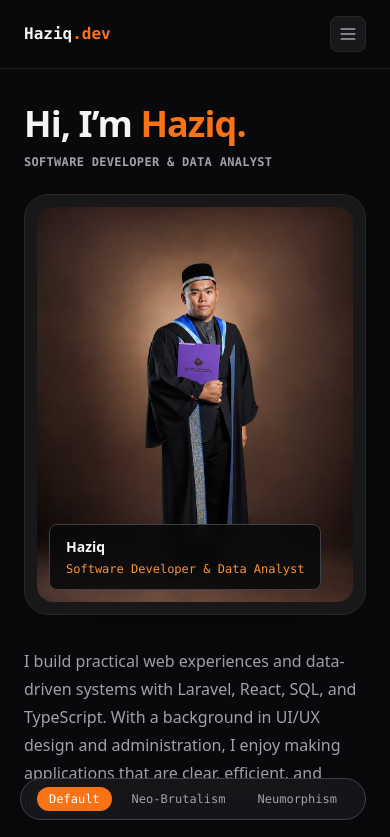
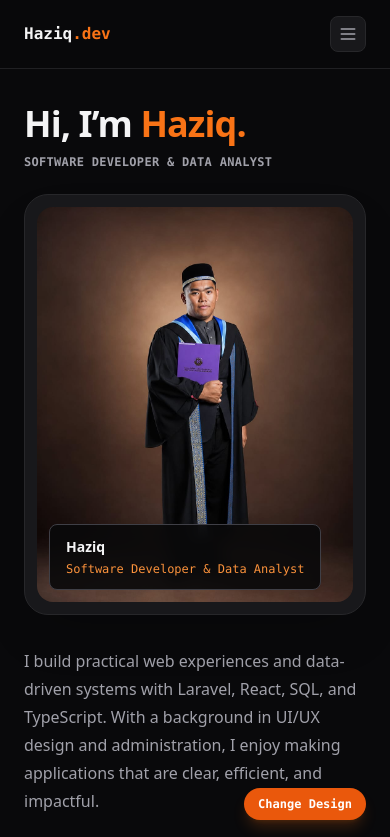
Before and after one commit to VER-SI/haziq-portfolio-site, a React (Vite) app: page / in a window 390 px wide. Shown: the top 837 px of the page. Built offline with nearby package versions, Linux system fonts and the light colour scheme.

Commit message:
Change Design

```diff
--- a/src/App.tsx
+++ b/src/App.tsx
@@ -13,6 +13,8 @@ export type DesignAesthetic = 'default' | 'neo-brutalism' | 'neumorphism';
 export default function App() {
   // State to track which design is currently active
   const [aesthetic, setAesthetic] = useState<DesignAesthetic>('default');
+  // State to toggle the mobile view drawer
+  const [mobileMenuOpen, setMobileMenuOpen] = useState(false);
 
   const getAppStyles = () => {
     switch (aesthetic) {
@@ -20,26 +22,29 @@ export default function App() {
         return {
           rootBg: 'bg-[#FFEBDC] text-[#341C09]',
           toolbar: 'rounded-none border-2 border-[#341C09] bg-[#FEAB6D] px-4 py-2 shadow-[6px_6px_0px_0px_#341C09]',
-          label: 'font-mono text-xs text-[#341C09] font-bold mr-1 hidden sm:inline',
+          label: 'font-mono text-xs text-[#341C09] font-bold mr-1',
           buttonActive: 'rounded-none border-2 border-[#341C09] bg-[#FC7307] px-3 py-1 font-mono text-xs font-extrabold text-[#341C09] shadow-[2px_2px_0px_0px_#341C09]',
           buttonInactive: 'rounded-none border-2 border-[#341C09] bg-[#FFEBDC] px-3 py-1 font-mono text-xs font-bold text-[#341C09] hover:bg-[#f6d7be]',
+          mobileToggleBtn: 'rounded-none border-2 border-[#341C09] bg-[#FC7307] px-3.5 py-2 font-mono text-xs font-extrabold text-[#341C09] shadow-[2px_2px_0px_0px_#341C09]',
         };
       case 'neumorphism':
         return {
           rootBg: 'bg-zinc-950 text-zinc-100',
           toolbar: 'rounded-2xl bg-white px-4 py-2 shadow-[10px_10px_30px_rgba(0,0,0,0.15),-5px_-5px_15px_rgba(255,255,255,0.8)] transition-all duration-500',
-          label: 'font-mono text-xs text-[#2D343F] font-bold mr-1 hidden sm:inline',
+          label: 'font-mono text-xs text-[#2D343F] font-bold mr-1',
           buttonActive: 'rounded-xl bg-[#F98829] px-3.5 py-1 font-mono text-xs font-bold text-white shadow-[3px_3px_6px_#d47322,-3px_-3px_6px_#ff9d30]',
           buttonInactive: 'rounded-xl bg-[#EBECF0] px-3.5 py-1 font-mono text-xs font-semibold text-[#2D343F] shadow-[3px_3px_6px_#c8c9ce,-3px_-3px_6px_#ffffff] hover:text-[#F98829] transition-all',
+          mobileToggleBtn: 'rounded-xl bg-[#F98829] px-3.5 py-2 font-mono text-xs font-semibold text-white shadow-[3px_3px_6px_#d47322,-3px_-3px_6px_#ff9d30]',
         };
       case 'default':
       default:
         return {
           rootBg: 'bg-zinc-950 text-zinc-100',
-          toolbar: 'rounded-full border border-zinc-700 bg-zinc-900/90 px-4 py-2 shadow-2xl backdrop-blur-md',
-          label: 'font-mono text-xs text-zinc-400 mr-1 hidden sm:inline',
-          buttonActive: 'rounded-full bg-orange-500 px-3 py-1 font-mono text-xs font-medium text-white',
-          buttonInactive: 'rounded-full px-3 py-1 font-mono text-xs font-medium text-zinc-400 hover:text-zinc-200 transition-all',
+          toolbar: 'rounded-2xl border border-zinc-700 bg-zinc-900/90 px-4 py-2 shadow-2xl backdrop-blur-md',
+          label: 'font-mono text-xs text-zinc-400 mr-1',
+          buttonActive: 'rounded-2xl bg-orange-500 px-3 py-1 font-mono text-xs font-medium text-white',
+          buttonInactive: 'rounded-2xl px-3 py-1 font-mono text-xs font-medium text-zinc-400 hover:text-zinc-200 transition-all',
+          mobileToggleBtn: 'rounded-2xl bg-orange-600 px-3.5 py-2 font-mono text-xs font-semibold text-white shadow-lg shadow-orange-500/20 hover:bg-orange-500 transition-all',
         };
     }
   };
@@ -60,7 +65,56 @@ export default function App() {
       </main>
 
       {/* Floating Design Aesthetic Switcher Toolbar */}
-      <aside aria-label="Design Aesthetic Switcher" className={`fixed bottom-6 right-6 z-50 flex items-center gap-2 ${s.toolbar}`}>
+      <aside aria-label="Design Aesthetic Switcher" className="fixed bottom-6 right-6 z-50">
+        {/* Mobile View: Collapsed Toggle Button */}
+        <div className="block sm:hidden">
+          {!mobileMenuOpen ? (
+            <button
+              type="button"
+              onClick={() => setMobileMenuOpen(true)}
+              className={s.mobileToggleBtn}
+            >
+              Change Design
+            </button>
+          ) : (
+            <div className={`flex flex-col gap-2 p-3 ${s.toolbar}`}>
+              <div className="flex items-center justify-between pb-1">
+                <span className={s.label}>Style:</span>
+                <button
+                  type="button"
+                  onClick={() => setMobileMenuOpen(false)}
+                  className="font-mono text-xs font-bold opacity-70 hover:opacity-100"
+                >
+                  ✕
+                </button>
+              </div>
+              <button
+                type="button"
+                onClick={() => { setAesthetic('default'); setMobileMenuOpen(false); }}
+                className={aesthetic === 'default' ? s.buttonActive : s.buttonInactive}
+              >
+                Default
+              </button>
+              <button
+                type="button"
+                onClick={() => { setAesthetic('neo-brutalism'); setMobileMenuOpen(false); }}
+                className={aesthetic === 'neo-brutalism' ? s.buttonActive : s.buttonInactive}
+              >
+                Neo-Brutalism
+              </button>
+              <button
+                type="button"
+                onClick={() => { setAesthetic('neumorphism'); setMobileMenuOpen(false); }}
+                className={aesthetic === 'neumorphism' ? s.buttonActive : s.buttonInactive}
+              >
+                Neumorphism
+              </button>
+            </div>
+          )}
+        </div>
+
+        {/* Desktop View: Always Expanded Bar */}
+        <div className={`hidden sm:flex items-center gap-2 ${s.toolbar}`}>
           <span className={s.label}>Style:</span>
 
           <button
@@ -86,6 +140,7 @@ export default function App() {
           >
             Neumorphism
           </button>
+        </div>
       </aside>
     </div>
   );
```
Lines whose indentation alone changed are shown as unchanged.
